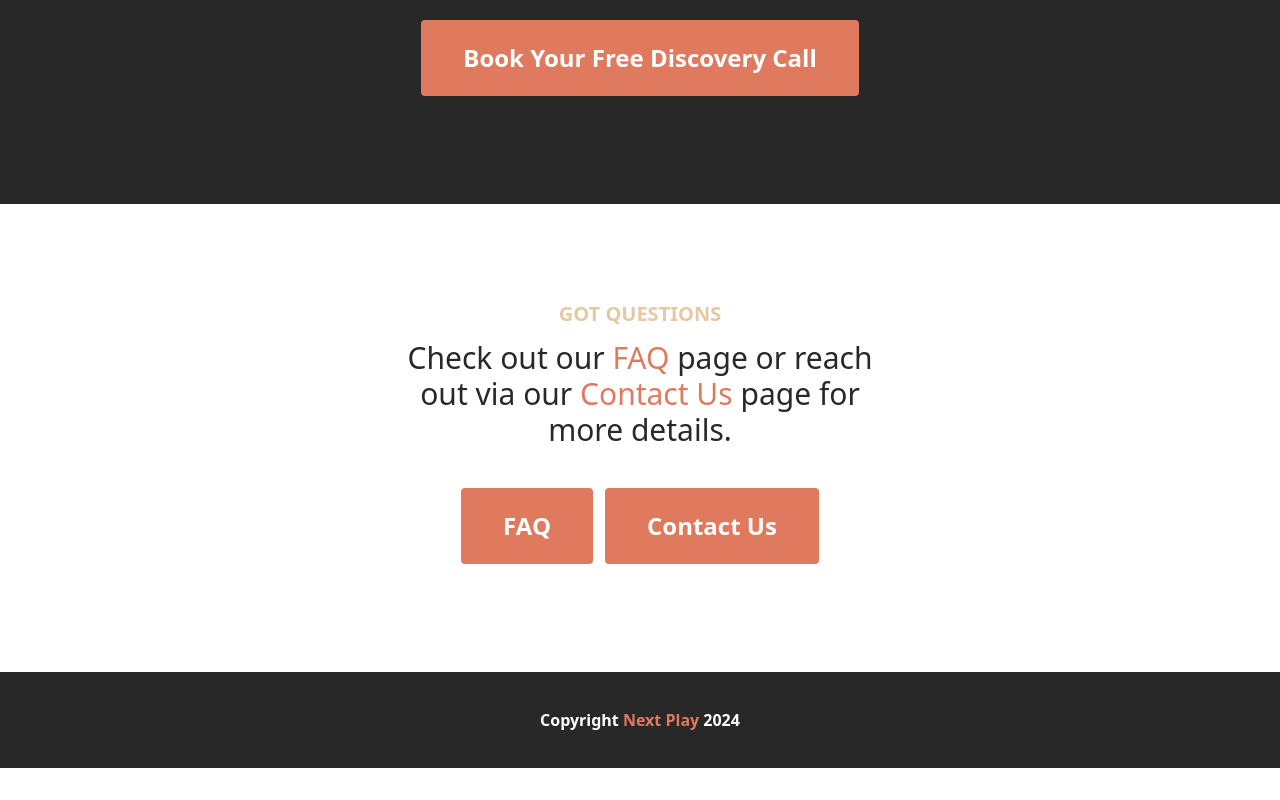
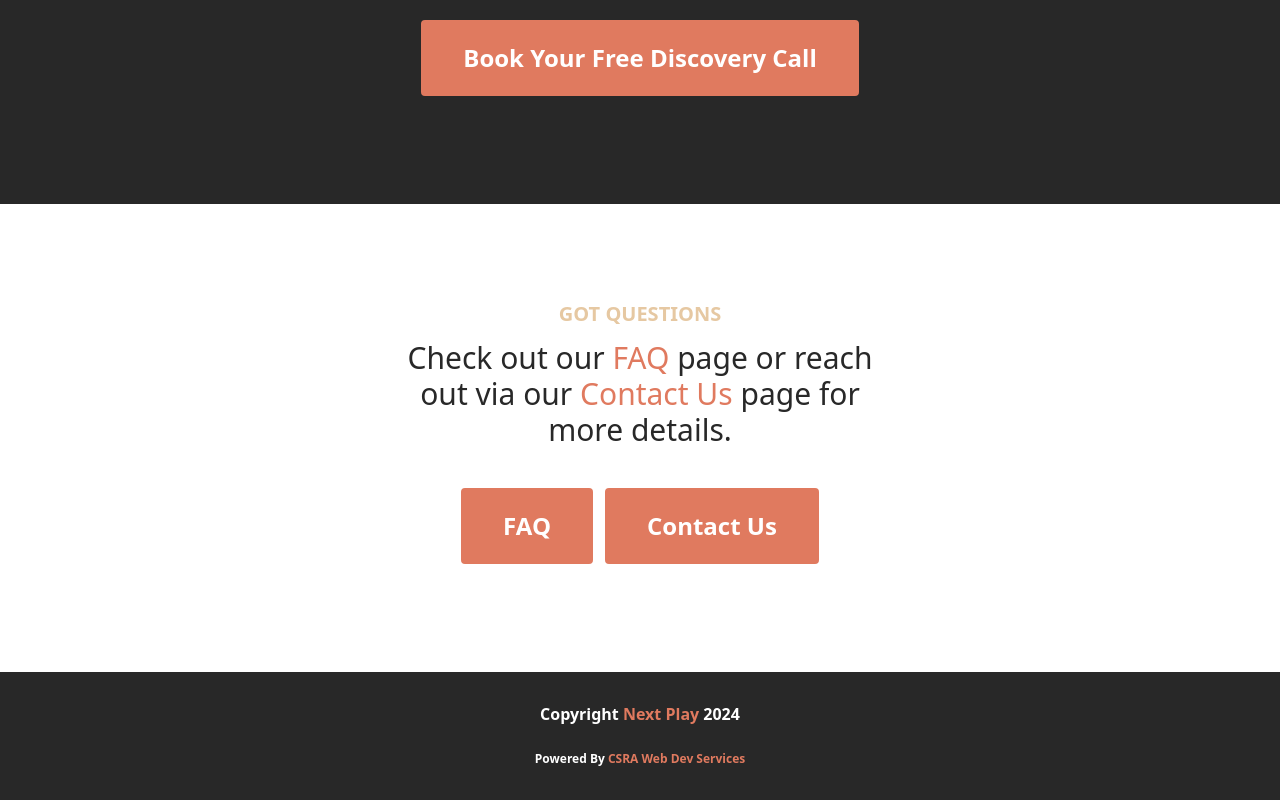
Before and after one commit to drethedevjs/next-play, a Vue app in the folder app/: page / in a window 1280 px wide. Shown: the part 3064-3864 px from the top of the page. Before the commit the page ends 3832 px from the top, so only its background shows below. Built offline with nearby package versions, Linux system fonts and the light colour scheme.

Commit message:
Added "Power by" to footer.

```diff
--- a/app/src/components/TheFooter.vue
+++ b/app/src/components/TheFooter.vue
@@ -1,11 +1,16 @@
 <template>
   <footer role="contentinfo">
-    Copyright <span class="text-secondary">Next Play</span> 2024
+    <div>Copyright <span class="text-secondary">Next Play</span> 2024</div>
+    <div class="mt-5 scale-75">Powered By
+      <span class="text-secondary hover:text-eggshell">
+        <a href="https://csra-web-services.vercel.app/" target="_blank">CSRA Web Dev Services</a>
+      </span>
+    </div>
   </footer>
 </template>
 
 <style scope>
 footer {
-  @apply bg-dark h-24 text-white font-semibold place-content-center text-center;
+  @apply bg-dark h-32 text-white font-semibold place-content-center text-center;
 }
 </style>
```
